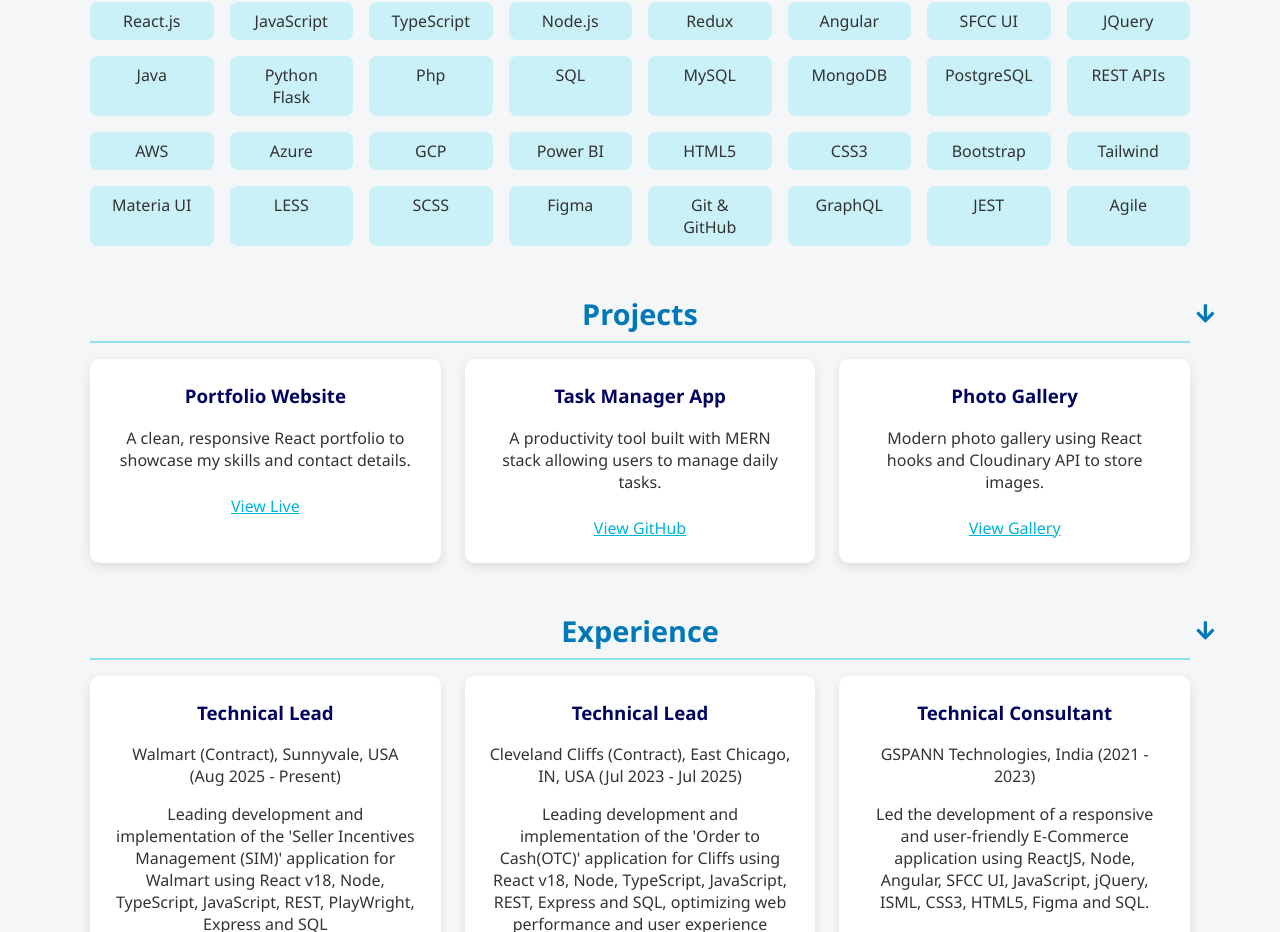
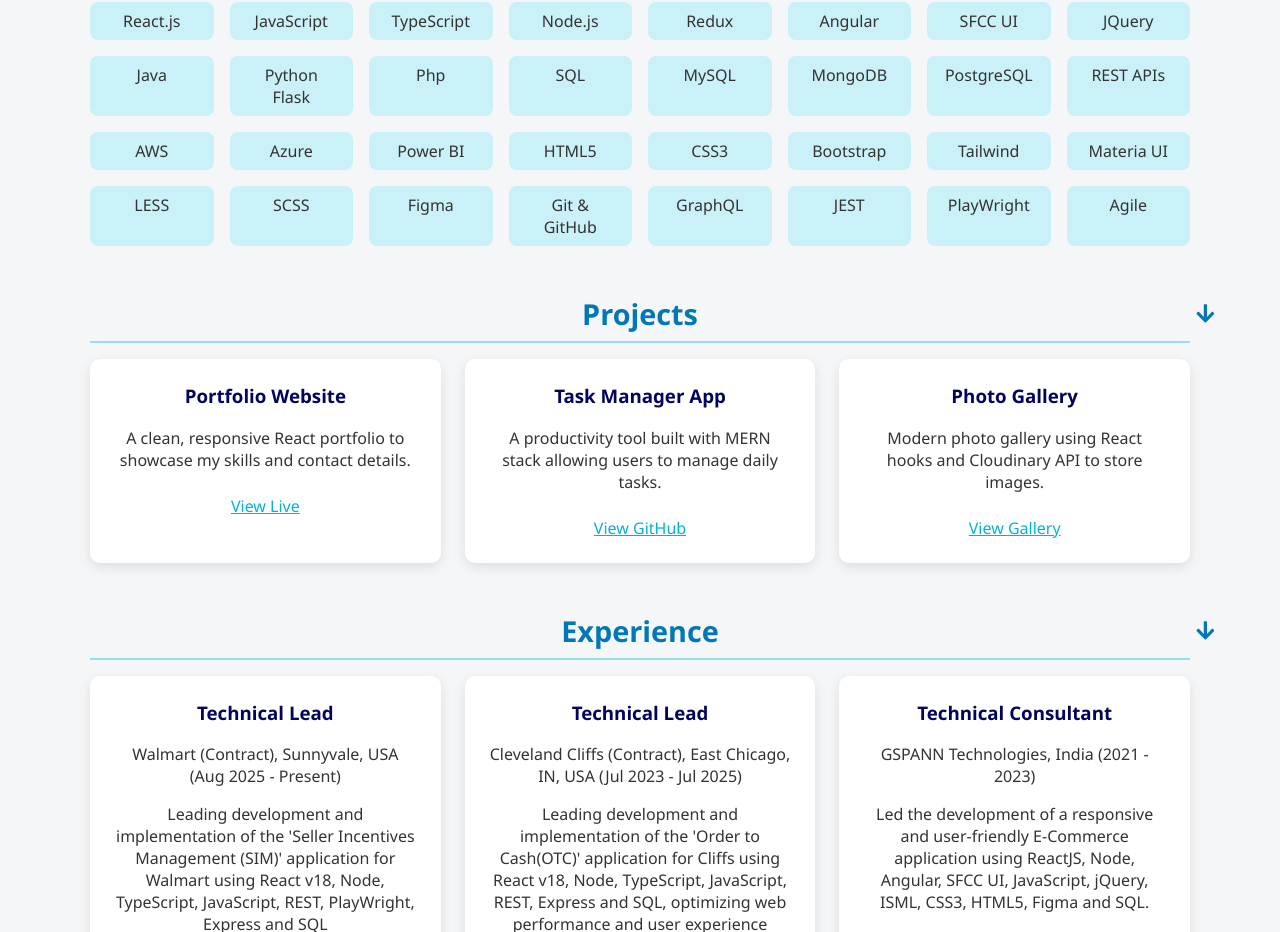
Before and after one commit to rajsekhars/react-portfolio, a React (Vite) app: page / in a window 1280 px wide. Shown: the part 853-1785 px from the top of the page. Built offline with nearby package versions, Linux system fonts and the light colour scheme.

Commit message:
Changed order of employement

```diff
--- a/src/App.jsx
+++ b/src/App.jsx
@@ -61,7 +61,6 @@
           <span>REST APIs</span>
           <span>AWS</span>
           <span>Azure</span>
-          <span>GCP</span>
           <span>Power BI</span>
           <span>HTML5</span>
           <span>CSS3</span>
@@ -74,6 +73,7 @@
           <span>Git & GitHub</span>
           <span>GraphQL</span>
           <span>JEST</span>
+          <span>PlayWright</span>
           <span>Agile</span>
         </div>
         <button onClick={() => scrollTo('projects')}className="scroll-icon-right hidden"><FaArrowDown /></button>
```
